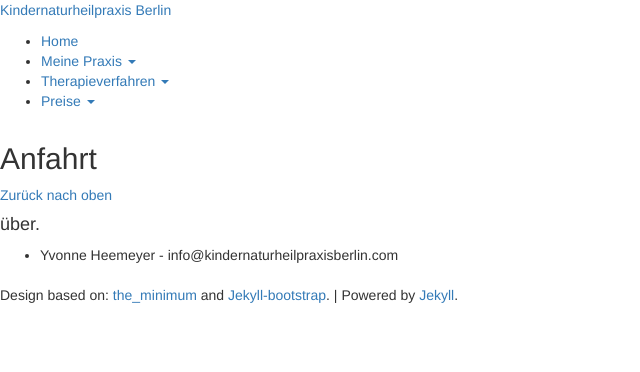
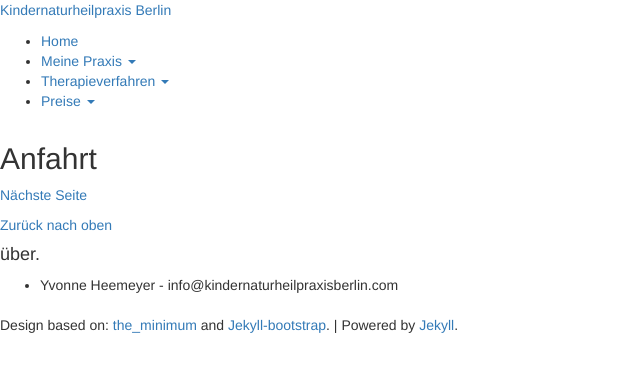
Before and after one commit to heilpraktiker/heilpraktiker.github.io, a Jekyll site: the page built from meine-praxis/anfahrt/index.md, in a window 1280 px wide. Shown: the top 372 px of the page, without its empty margins (0-640 px from the left). Built offline with Jekyll 4.4.1, drawn with Linux system fonts in a browser that asks for light colours; nearby versions of some CDN libraries; comment, search, counter and statistics services are not loaded.

Commit message:
Updated index.md

```diff
--- a/meine-praxis/anfahrt/index.md
+++ b/meine-praxis/anfahrt/index.md
@@ -6,4 +6,7 @@ published: true
 ---
 
 {% include JB/setup %}
-##Anfahrt
+
+## Anfahrt
+
+[Nächste Seite](/meine-praxis/kontakt/)
```
